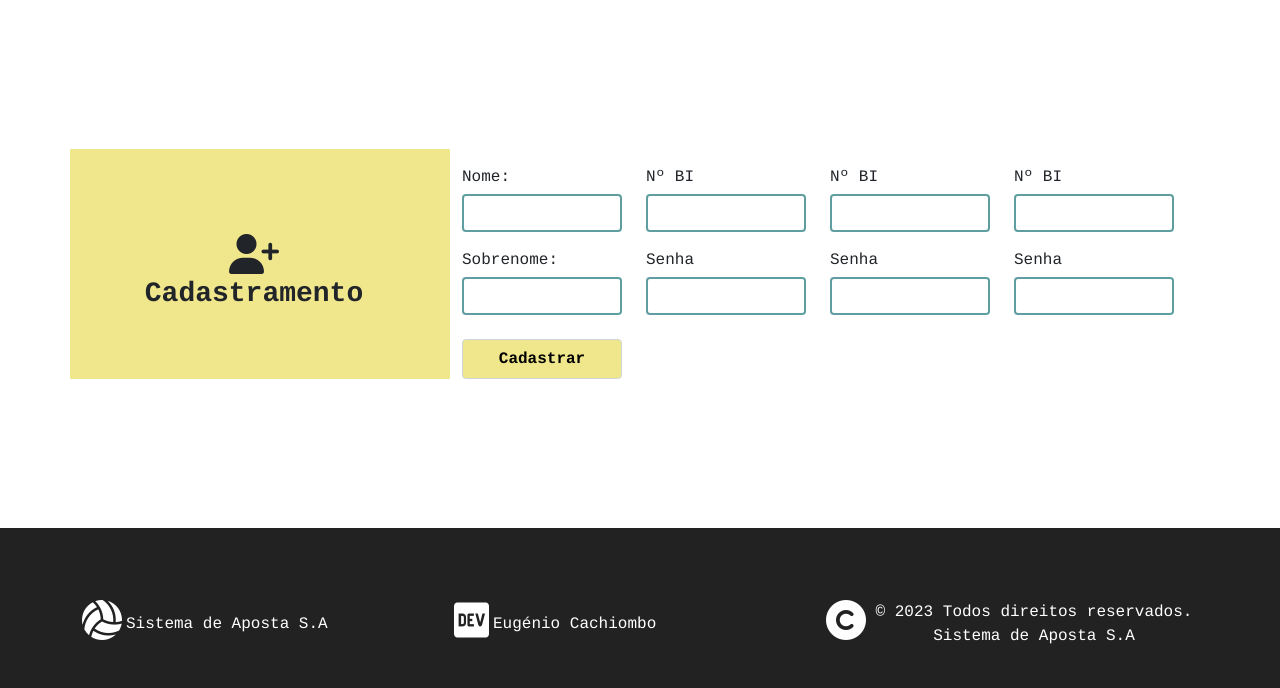
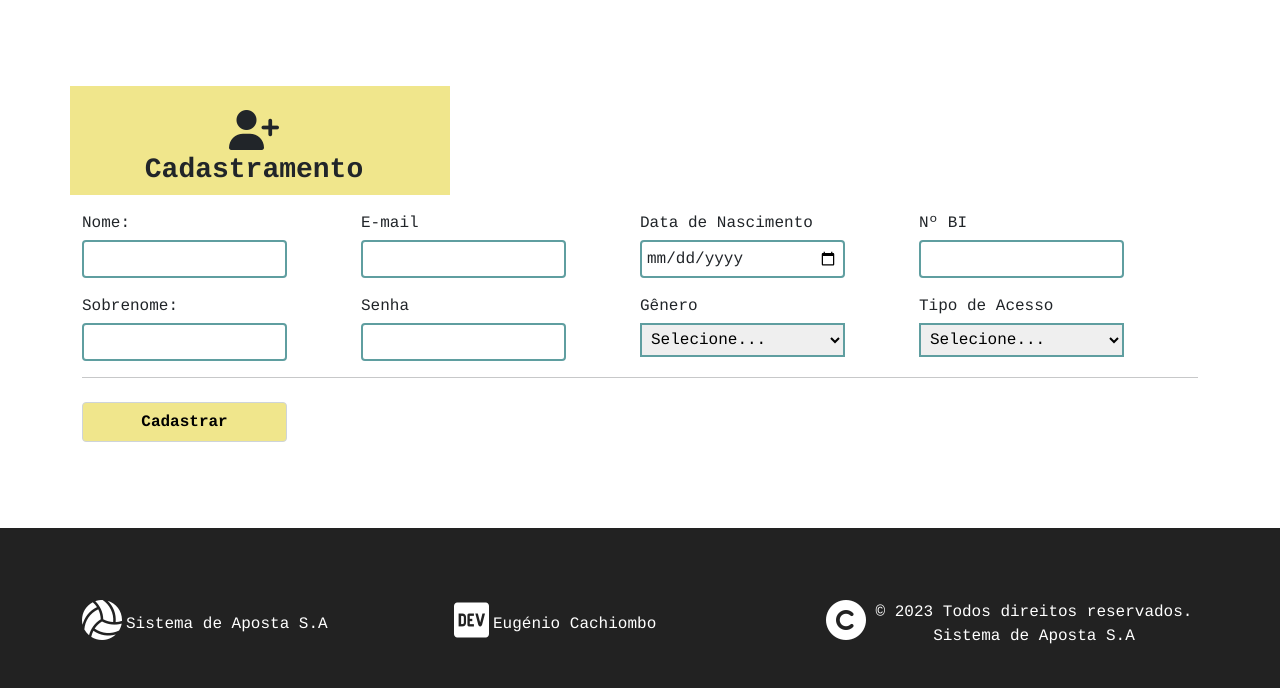
Before and after one commit to eugeniocachiombo/sistema_aposta, a PHP site: page /cadastro/utilizador.php in a window 1280 px wide. Shown: the part 217-905 px from the top of the page. Run offline with PHP 8.4, Linux system fonts and the light colour scheme.

Commit message:
Página de cadrastro terminado

```diff
--- a/assets/css/inputs.css
+++ b/assets/css/inputs.css
@@ -6,6 +6,7 @@
     background: khaki;
     color: black;
     font-weight: bold;
+    width: 205px;
 }
 
 input[type='submit']:hover, input[type='button']:hover{
@@ -13,21 +14,16 @@
     color: white;
 }
 
-input[type='text'], input[type='password']{
+input[type='text'], input[type='email'], input[type='date'], input[type='password']{
+    padding: 5px;
+    border: 2px solid cadetblue;
+    margin-top: 5px;
+    width: 205px;
+}
+
+select{
+    width: 205px;
     padding: 5px;
     border: 2px solid cadetblue;
     margin-top: 5px;
 }
-
-input[type='text']:hover, input[type='password']:hover{
-
-}
-
-select{
-    padding: 5px;
-    border: 2px solid cadetblue;
-    background: khaki;
-    margin-top: 5px;
-    width: 205px;
-    height: 38px;
-}
--- a/cadastro/utilizador.php
+++ b/cadastro/utilizador.php
@@ -29,8 +29,8 @@
 
                         <div class="col pe-4">
 
-                            <label class="w-100 text-start pt-3" for="n_bi">Nº BI</label> <br>
-                            <input type="text" class="form-control" name="n_bi" id="n_bi">
+                            <label class="w-100 text-start pt-3" for="email">E-mail</label> <br>
+                            <input type="email" class="form-control" name="email" id="email">
 
                             <label class="w-100 text-start pt-3" for="n_bi">Senha</label> <br>
                             <input type="password" class="form-control" name="senha" id="senha">
@@ -39,26 +39,35 @@
 
                         <div class="col pe-4 ">
 
-                            <label class="w-100 text-start pt-3" for="n_bi">Nº BI</label> <br>
-                            <input type="text" class="form-control" name="n_bi" id="n_bi">
+                            <label class="w-100 text-start pt-3" for="nascimento">Data de Nascimento</label> <br>
+                            <input type="date" class="form-control" name="nascimento" id="nascimento">
 
-                            <label class="w-100 text-start pt-3" for="n_bi">Senha</label> <br>
-                            <input type="password" class="form-control" name="senha" id="senha">
+                            <label class="w-100 text-start pt-3" for="genero">Gênero</label> <br>
+                            <select name="genero" id="genero">
+                                <option value="">Selecione...</option>
+                                <option value="M">Masculino</option>
+                                <option value="F">Femenino</option>
+                            </select>
 
                         </div>
 
                         <div class="col pe-4">
-
                             <label class="w-100 text-start pt-3" for="n_bi">Nº BI</label> <br>
                             <input type="text" class="form-control" name="n_bi" id="n_bi">
 
-                            <label class="w-100 text-start pt-3" for="n_bi">Senha</label> <br>
-                            <input type="password" class="form-control" name="senha" id="senha">
-
+                            <label class="w-100 text-start pt-3" for="acesso">Tipo de Acesso</label> <br>
+                            <select name="acesso" id="acesso">
+                                <option value="">Selecione...</option>
+                                <option value="gestor">Gestor</option>
+                                <option value="publicador">Publicador</option>
+                                <option value="apostador">Apostador</option>
+                                <option value="administrador">Administrador</option>
+                            </select>
                         </div>
                     </div>
 
-                    <div class="col col-md-3 mt-4 pe-4">
+                    <hr class="d-none d-md-block">
+                    <div class="col col-md-2 mt-4 pe-4">
                             <input type="submit" class="form-control" name="btn_cadastrar" id="btn_cadastrar"
                                 value="Cadastrar">
                     </div>
```
